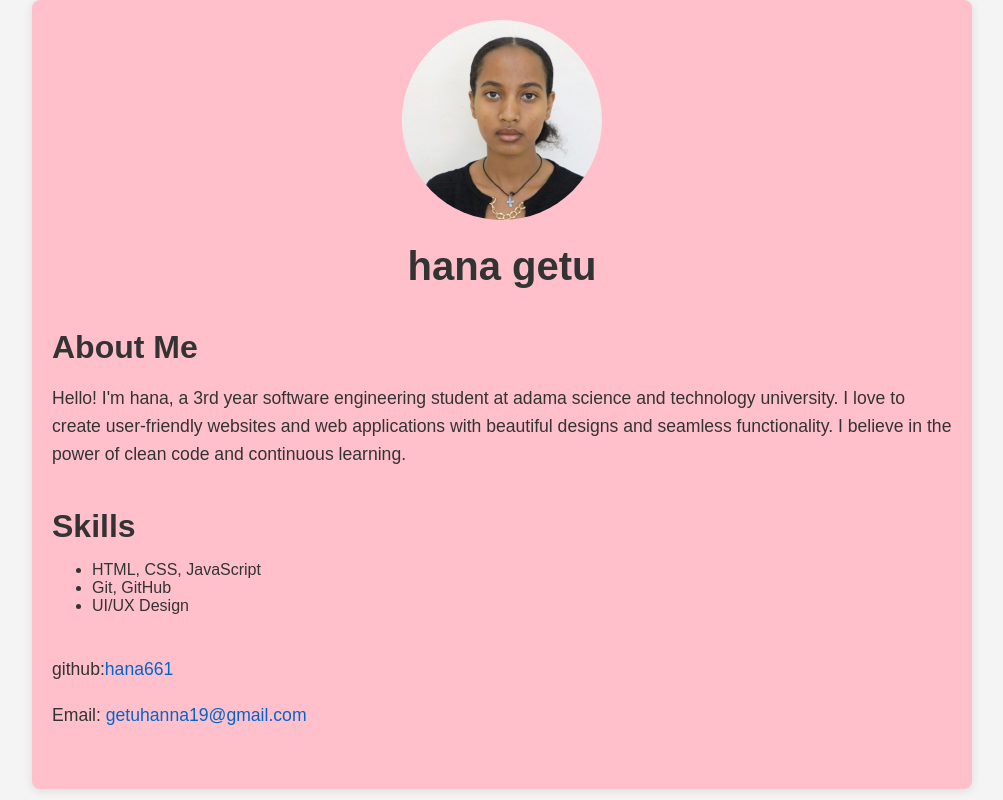
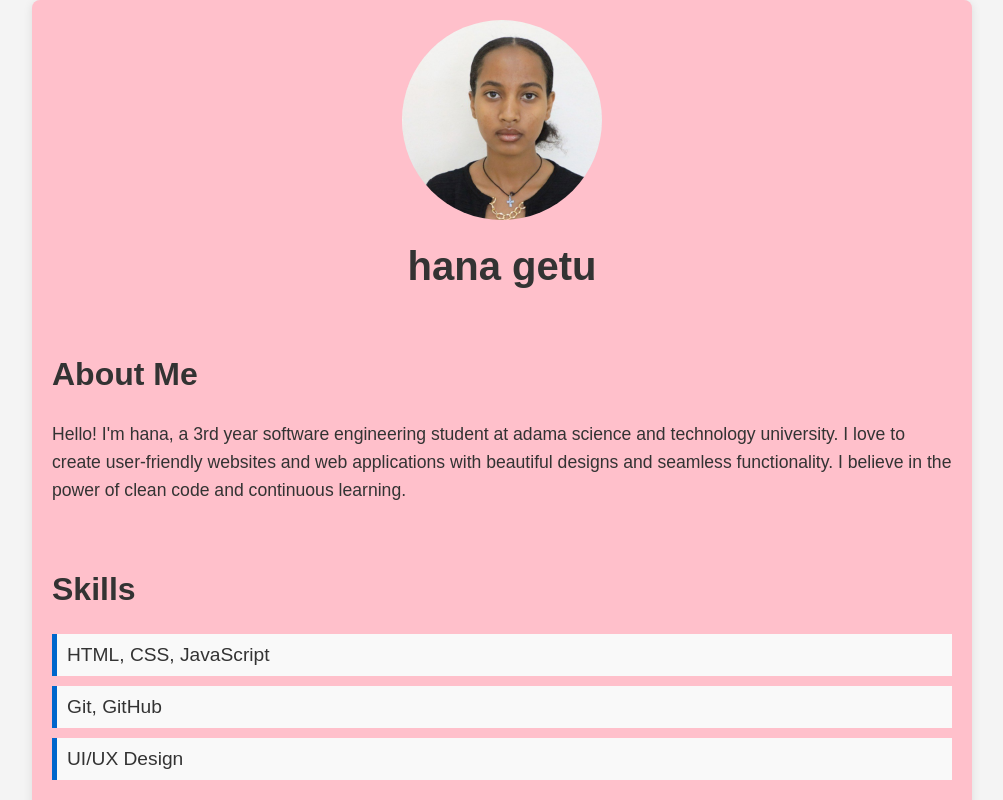
Before and after one commit to hana661/profile, a plain HTML site: page index.html in a window 1280 px wide. Shown: the top 800 px of the page, without its empty margins (138-1141 px from the left). Drawn offline with Linux system fonts and the light colour scheme.

Commit message:
Update style.css

```diff
--- a/style.css
+++ b/style.css
@@ -56,6 +56,35 @@ p {
     font-size: 1.1em;
     line-height: 1.6;
 }
+section {
+    margin-bottom: 40px;
+}
+
+h2 {
+    font-size: 2em;
+    margin-bottom: 10px;
+    color: #333;
+    display: inline-block;
+}
+
+p {
+    font-size: 1.1em;
+    line-height: 1.6;
+}
+/* Skills Section */
+ul {
+    list-style-type: none;
+    padding: 0;
+}
+
+ul li {
+    font-size: 1.2em;
+    margin: 10px 0;
+    padding: 10px;
+    background-color: #f9f9f9;
+    border-left: 5px solid #0066cc;
+}
+
 
 
 /* Contact Section */
```
